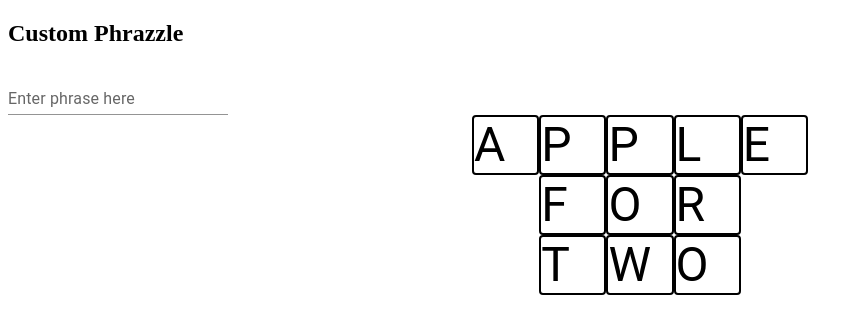
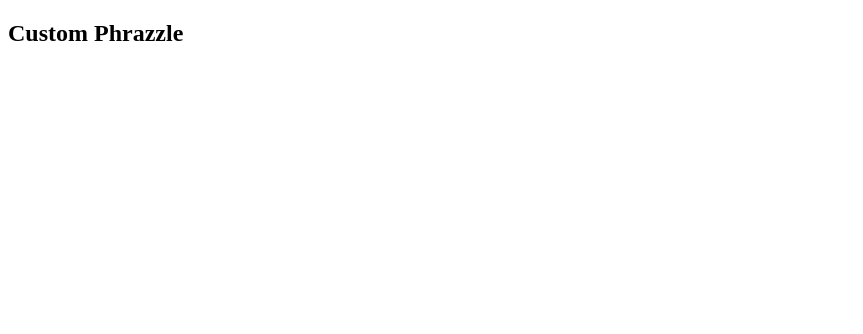
Before and after one commit to c-kip/custom-phrazzle-website, a React (Create React App) app: page / in a window 1280 px wide. Shown: the top 334 px of the page, without its empty margins (0-863 px from the left). Built offline with nearby package versions, Linux system fonts and the light colour scheme.

Commit message:
Modified phrazzle-field to use keyboard input

```diff
--- a/src/App.jsx
+++ b/src/App.jsx
@@ -1,7 +1,7 @@
-import React from "react";
-import PhrazzleField from "./components/Phrazzle-Field";
+import React, { useEffect } from "react";
+import PhrazzleField from "./components/Phrazzle-Start";
 import Phrazzle from "./components/Phrazzle";
-import { ThemeProvider, createTheme } from "@mui/material";
+import { Container, ThemeProvider, createTheme } from "@mui/material";
 
 // Create a color scheme
 const theme = createTheme({
@@ -29,8 +29,9 @@ function App() {
                 <h2>Custom Phrazzle</h2>
             </header>
             <div className="Main">
-                <PhrazzleField />
-                <Phrazzle phrase="apple for two" />
+                <Container>
+                    <PhrazzleField />
+                </Container>
             </div>
         </ThemeProvider>
     );
--- a/src/components/Phrazzle-Field.tsx
+++ /dev/null
@@ -1,16 +0,0 @@
-import React from "react";
-import { TextField } from "@mui/material";
-
-function PhrazzleField() {
-    const isInvalid: boolean = false;
-
-    return (
-        <TextField
-            label="Enter phrase here"
-            variant="standard"
-            error={isInvalid}
-        ></TextField>
-    );
-}
-
-export default PhrazzleField;
--- /dev/null
+++ b/src/components/Phrazzle-Start.tsx
@@ -0,0 +1,50 @@
+import React, { useEffect, useState } from "react";
+import {
+    lowerCaseLetter,
+    spaceChar,
+    upperCaseLetter,
+    validPunctuation,
+} from "../constants";
+import Phrazzle from "./Phrazzle";
+
+function PhrazzleStart() {
+    const [phrase, setPhrase] = useState("");
+
+    function keyboardHandler(event: { key: string }) {
+        let letter: string | null = null;
+
+        console.log(`The ${event.key} key was pressed`);
+
+        if (lowerCaseLetter.test(event.key)) {
+            letter = event.key.toUpperCase();
+        } else if (
+            upperCaseLetter.test(event.key) ||
+            validPunctuation.test(event.key)
+        ) {
+            letter = event.key;
+        } else if (spaceChar.test(event.key)) {
+            // Ignore multiple spaces in a row
+            if (!spaceChar.test(phrase[phrase.length - 1])) {
+                letter = event.key;
+            }
+        }
+
+        // Update the phrase to include the newest letter
+        if (letter) {
+            setPhrase(phrase + letter);
+        }
+    }
+
+    useEffect(() => {
+        // Setup keyboard capturing
+        document.addEventListener("keydown", keyboardHandler);
+
+        return () => {
+            document.removeEventListener("keydown", keyboardHandler);
+        };
+    });
+
+    return <Phrazzle phrase={phrase} />;
+}
+
+export default PhrazzleStart;
```
